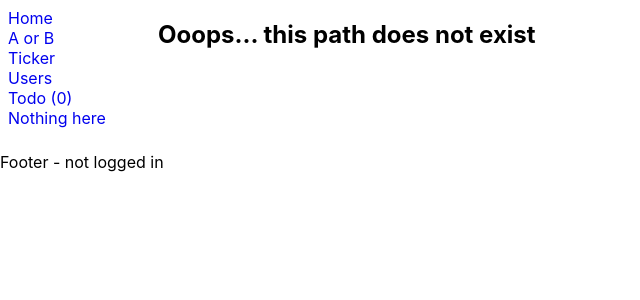
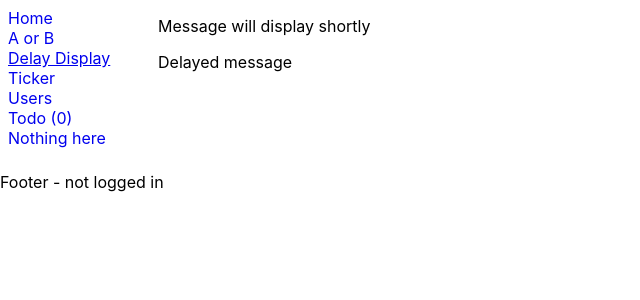
Before and after one commit to rudfoss/cra-workshop, a React (Create React App) app: page /delayDisplay in a window 1280 px wide. Shown: the top 300 px of the page, without its empty margins (0-640 px from the left). Built offline with nearby package versions, Linux system fonts and the light colour scheme.

Commit message:
DelayDisplay Task

```diff
--- /dev/null
+++ b/src/tasks/DelayDisplay/DelayDisplay.tsx
@@ -0,0 +1,26 @@
+import { useEffect, useState } from "react"
+
+interface DelayDisplayProps {
+	message: string
+}
+
+export const DelayDisplay = ({message}: DelayDisplayProps) => {
+	const [isMessageVisible, setIsMessageVisible] = useState(false)
+
+	useEffect(() => {
+		const timeout = setTimeout(() => {
+			setIsMessageVisible(true)
+		}, 5000)
+		return () => {
+			console.log("Goodbye")
+			clearTimeout(timeout)
+		}
+	}, [])
+
+	return (
+		<div>
+			<p>Message will display shortly</p>
+			{isMessageVisible && (<p>{message}</p>)}
+		</div>
+	)
+}
--- /dev/null
+++ b/src/tasks/DelayDisplay/index.ts
@@ -0,0 +1 @@
+export { DelayDisplay as default } from "./DelayDisplay"
--- a/src/tasks/Nav/Nav.tsx
+++ b/src/tasks/Nav/Nav.tsx
@@ -9,6 +9,7 @@ export const Nav = () => {
 		<ul className={cls.menu}>
 			<li><NavLink to="/" exact activeClassName={cls.active}>Home</NavLink></li>
 			<li><NavLink to="/aorb" activeClassName={cls.active}>A or B</NavLink></li>
+			<li><NavLink to="/delayDisplay" activeClassName={cls.active}>Delay Display</NavLink></li>
 			<li><NavLink to="/ticker" activeClassName={cls.active}>Ticker</NavLink></li>
 			<li><NavLink to="/users" activeClassName={cls.active}>Users</NavLink></li>
 			<li><NavLink to="/todo" activeClassName={cls.active}>Todo ({todos.length})</NavLink></li>
--- a/src/tasks/Routes/Routes.tsx
+++ b/src/tasks/Routes/Routes.tsx
@@ -1,5 +1,6 @@
 import { Route, Switch } from "react-router-dom"
 import ConnectedTicker from "tasks/ConnectedTicker"
+import DelayDisplay from "tasks/DelayDisplay"
 import ListUsers from "tasks/ListUsers"
 import TodoList from "tasks/TodoList"
 import UseEffectTest from "tasks/UseEffectTest"
@@ -17,6 +18,9 @@ export const Routes = () => {
 			</Route>
 			<Route path="/aorb">
 				<EitherAOrBRoute/>
+			</Route>
+			<Route path="/delayDisplay">
+				<DelayDisplay message="Delayed message" />
 			</Route>
 			<Route path="/ticker/:msg">
 				<ConnetedTickerRoute />
```
